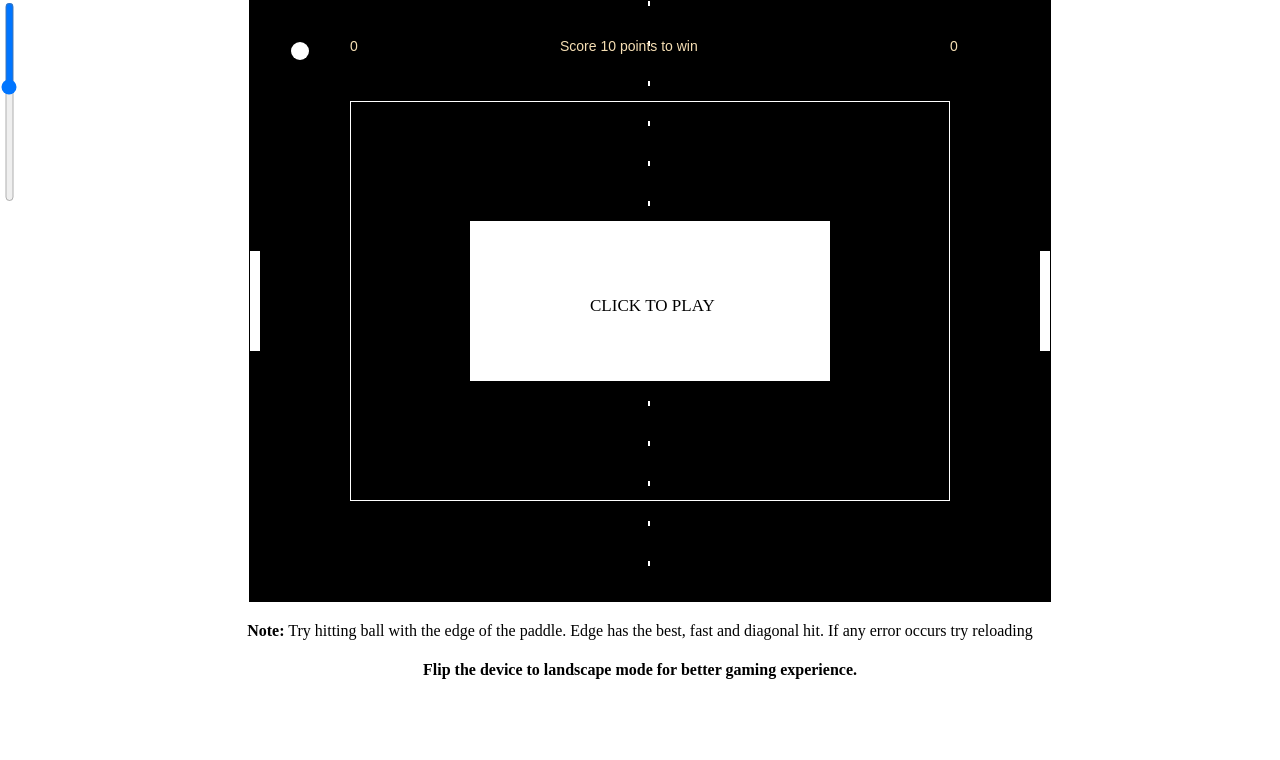
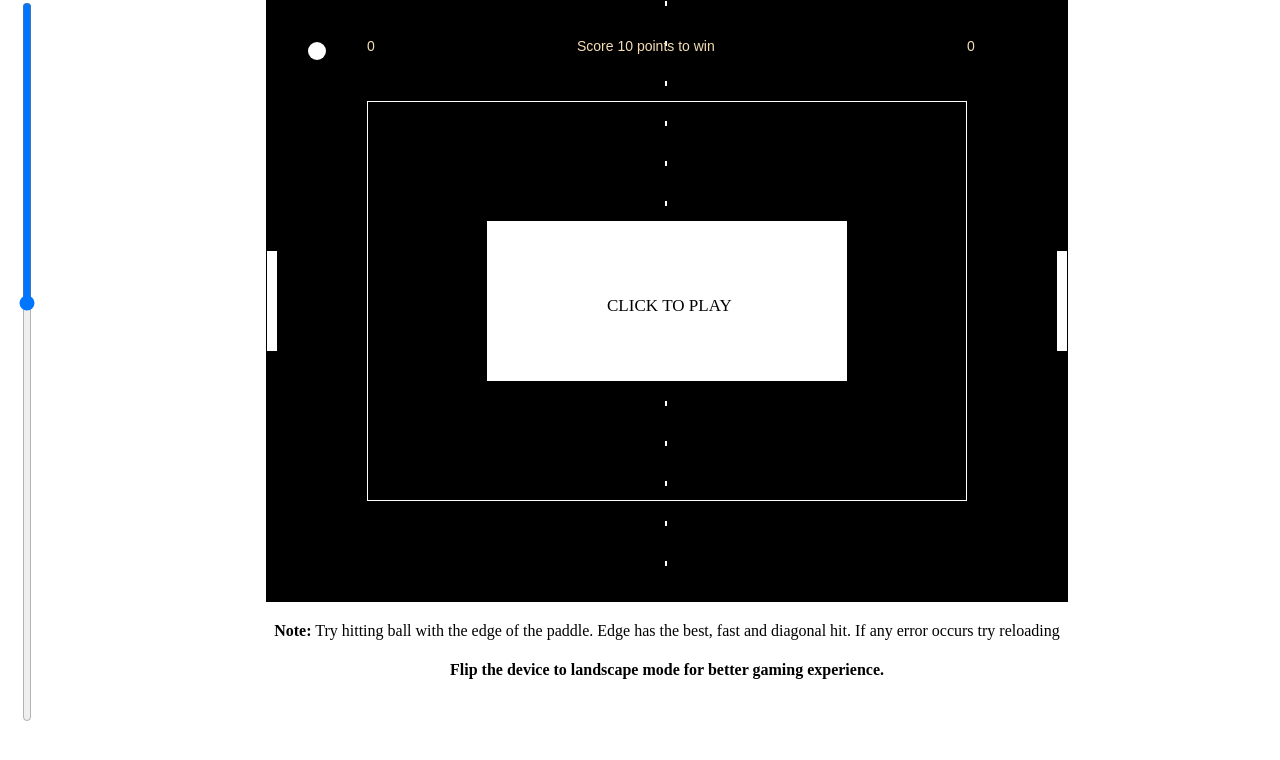
Before and after one commit to Khandakar227/arcadeGame, a plain HTML site: page index.html in a window 1280 px wide. Drawn offline with Linux system fonts and the light colour scheme.

Commit message:
Update index.html

```diff
--- a/index.html
+++ b/index.html
@@ -13,7 +13,7 @@
       position: relative;
     }
     .buttonDiv{text-align: center;float: left;}
-    #Slider{transform: rotate(-180deg);width:15px;height: 200px;-webkit-appearance: slider-vertical; writing-mode: bt-lr;}
+    #Slider{transform: rotate(-180deg);max-width:50px;height: 90vh;-webkit-appearance: slider-vertical; writing-mode: bt-lr;}
     @media screen and (max-width:799px) {
       canvas {
         width: 100%;
```
